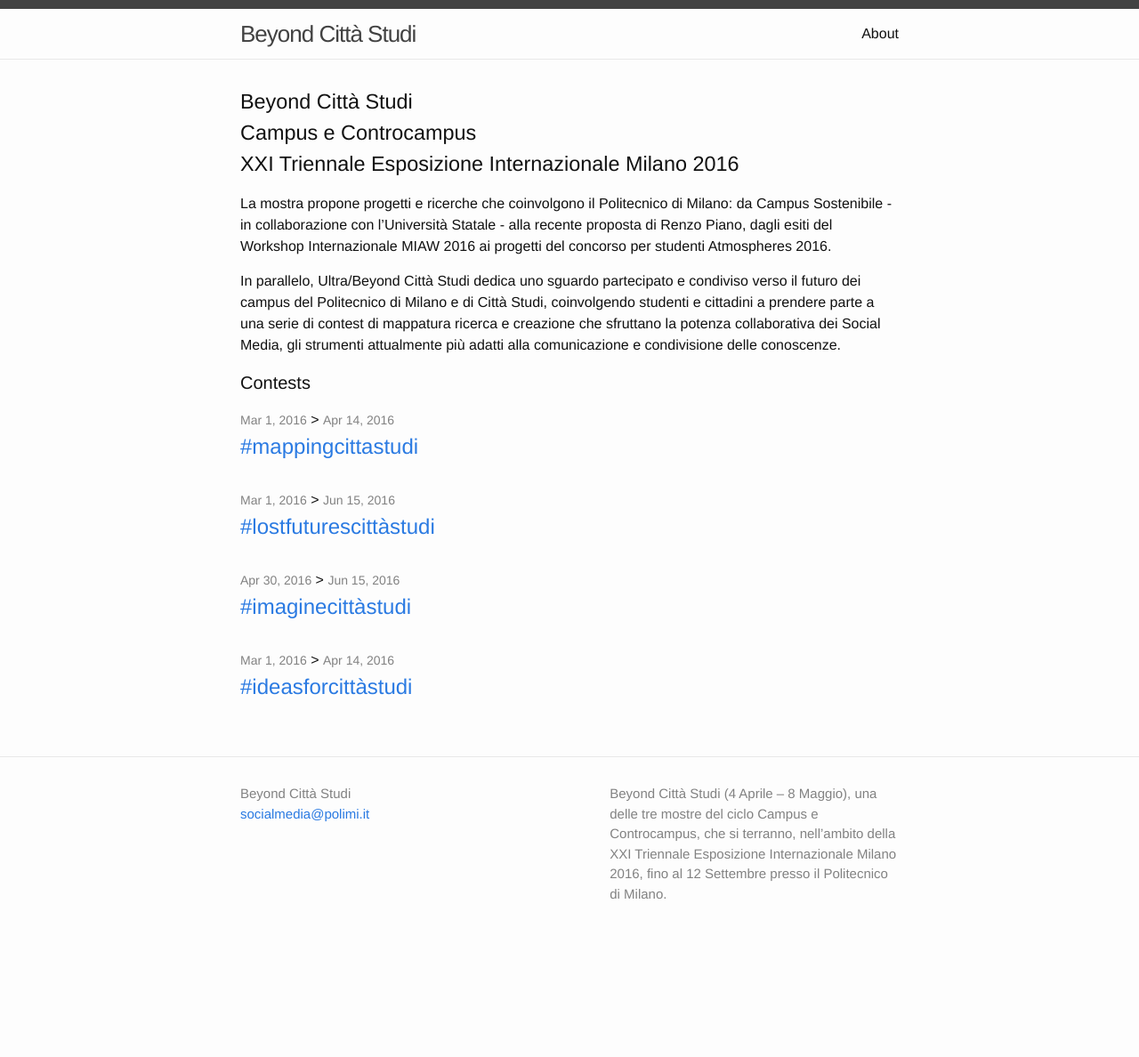
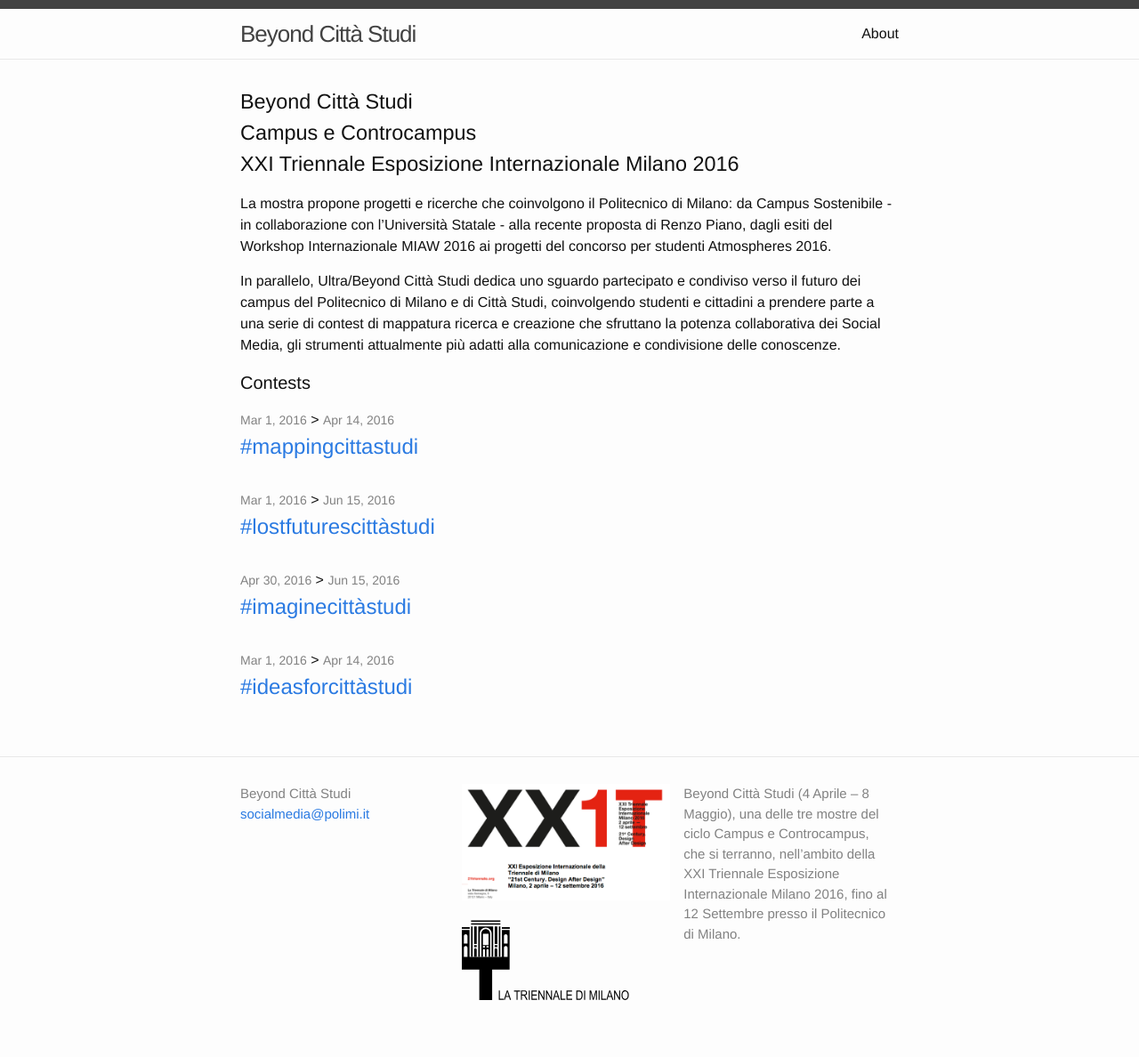
Before and after one commit to toybreaker/beyondcittastudi, a Jekyll site: the page built from index.html, in a window 1280 px wide. Shown: the whole page at 89% size. Built offline with Jekyll 4.4.1, drawn with Linux system fonts in a browser that asks for light colours; before the commit the page ends 1076 px from its top, so only the background shows below that.

Commit message:
logos on footer

```diff
--- a/_includes/footer.html
+++ b/_includes/footer.html
@@ -10,25 +10,18 @@
         </ul>
       </div>
 
+
+
       <div class="footer-col footer-col-2">
-        <ul class="social-media-list">
-          {% if site.github_username %}
-          <li>
-            {% include icon-github.html username=site.github_username %}
-          </li>
-          {% endif %}
+        <img src="/assets/i/XX1T.png" alt="XXI Triennale Esposizione Internazionale Milano 2016" />
+        <img src="/assets/svg/triennale.svg" alt="La Triennale di Milano" />
+      </div>
 
-          {% if site.twitter_username %}
-          <li>
-            {% include icon-twitter.html username=site.twitter_username %}
-          </li>
-          {% endif %}
-        </ul>
-      </div>
 
       <div class="footer-col footer-col-3">
         <p>{{ site.description }}</p>
       </div>
+
     </div>
 
   </div>
--- a/_sass/_layout.scss
+++ b/_sass/_layout.scss
@@ -118,27 +118,30 @@
     color: $grey-color;
     margin-left: -$spacing-unit / 2;
     @extend %clearfix;
+    @include media-query($on-laptop) {margin: 0 3rem;}
+    @include media-query($on-palm) {margin: 0 25vw;}
+
 }
 
 .footer-col {
     float: left;
-    margin-bottom: $spacing-unit / 2;
+    margin-bottom: $spacing-unit ;
     padding-left: $spacing-unit / 2;
 }
 
 .footer-col-1 {
-    width: -webkit-calc(35% - (#{$spacing-unit} / 2));
-    width:         calc(35% - (#{$spacing-unit} / 2));
+    width: -webkit-calc(33% - (#{$spacing-unit} / 2));
+    width:         calc(33% - (#{$spacing-unit} / 2));
 }
 
 .footer-col-2 {
-    width: -webkit-calc(20% - (#{$spacing-unit} / 2));
-    width:         calc(20% - (#{$spacing-unit} / 2));
+    width: -webkit-calc(33% - (#{$spacing-unit} / 2));
+    width:         calc(33% - (#{$spacing-unit} / 2));
 }
 
 .footer-col-3 {
-    width: -webkit-calc(45% - (#{$spacing-unit} / 2));
-    width:         calc(45% - (#{$spacing-unit} / 2));
+    width: -webkit-calc(33% - (#{$spacing-unit} / 2));
+    width:         calc(33% - (#{$spacing-unit} / 2));
 }
 
 @include media-query($on-laptop) {
```
Also changed, not shown: assets/i/XX1T.png (added), assets/i/XX1T3.jpg (added), assets/i/XX1TB.png (added), assets/i/download.png (added), assets/svg/01_Triennale_O.svg (renamed from assets/svg/01_Triennale.svg), assets/svg/triennale.svg (added).
